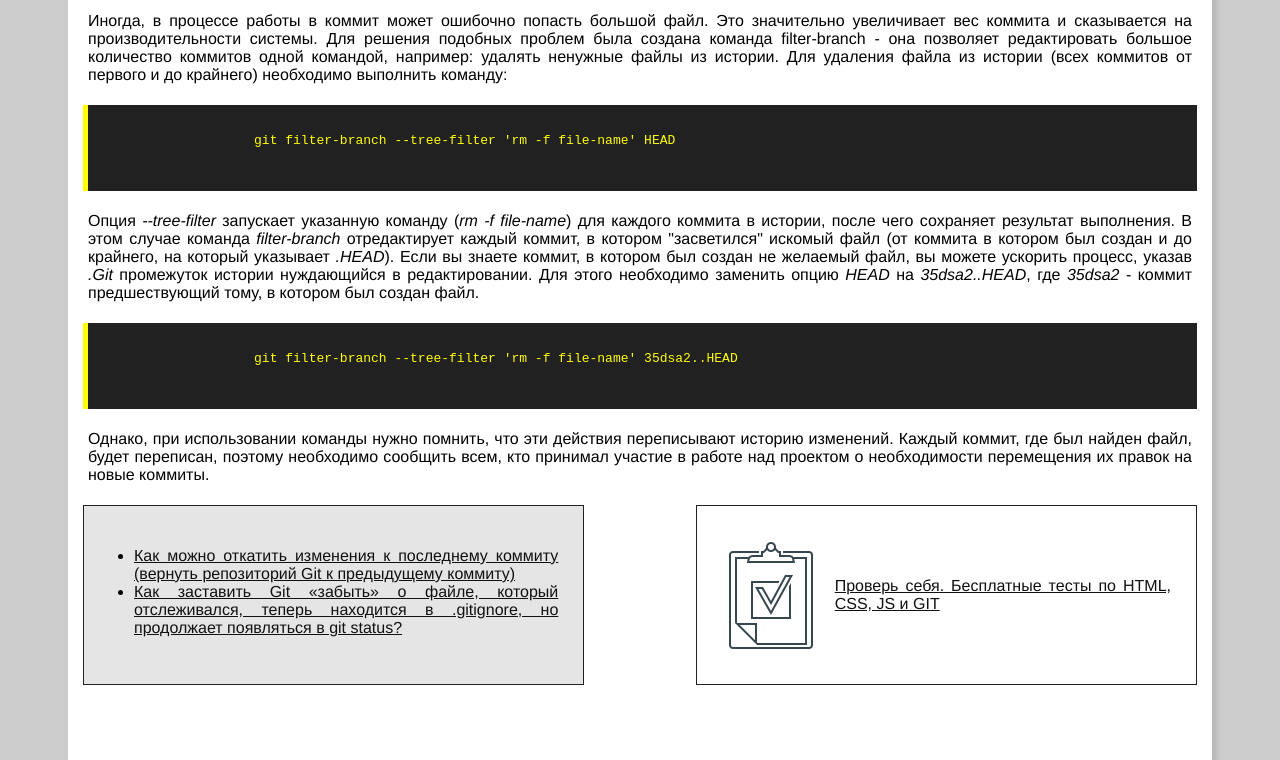
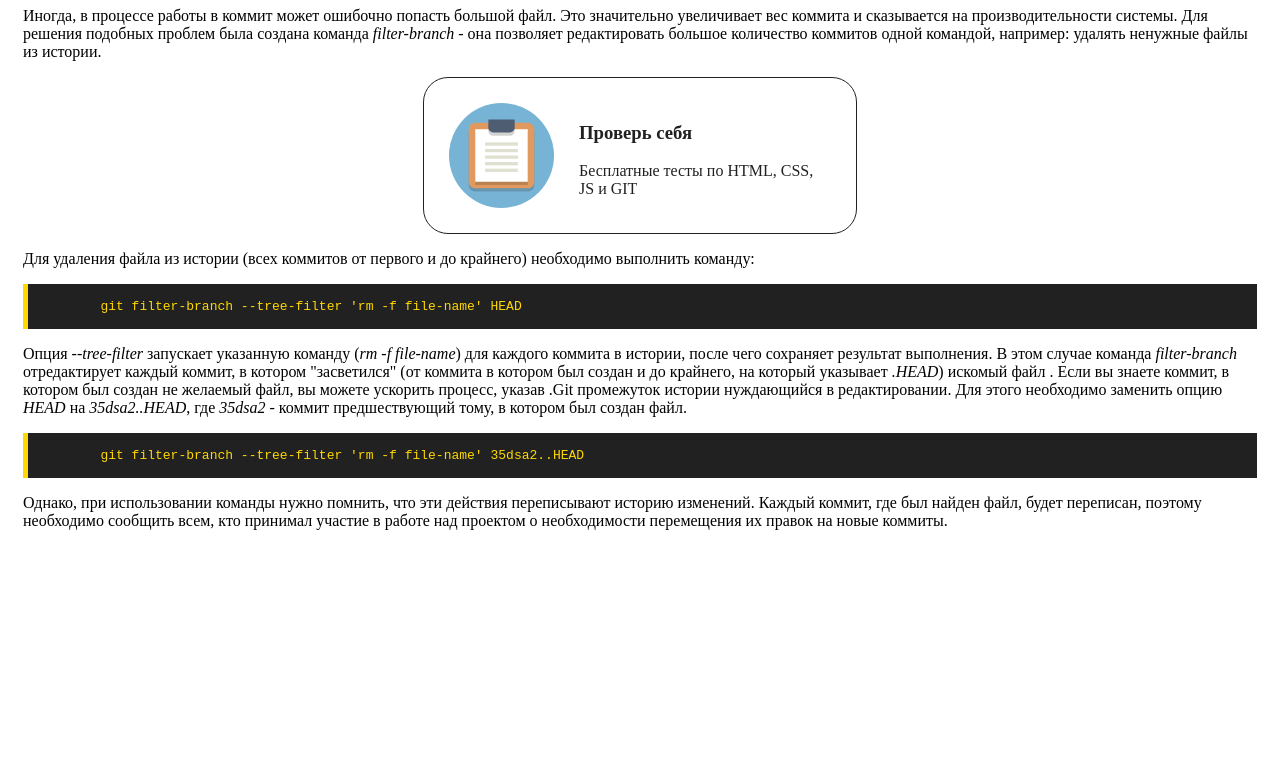
Before and after one commit to homka506/Challenge_Me, a plain HTML site: page index.html in a window 1280 px wide. Shown: the part 106-866 px from the top of the page. After the commit the page ends 800 px from the top, so only its background shows below. Drawn offline with Linux system fonts and the light colour scheme.

Commit message:
template adjustments

```diff
--- a/css/style.css
+++ b/css/style.css
@@ -1,90 +1,50 @@
-* {
-    -webkit-box-sizing: border-box;
-    -moz-box-sizing: border-box;
-    box-sizing: border-box;
-  }
-   html {
-    height: 100%;
+.chmb-body {
+    padding: 25px 15px;
 }
 
-html,
-body {
-    min-height: 100%;
-    font-family: "Helvetica Neue", Helvetica, Arial, sans-serif;
-    font-size: 1em;
-    background-color: #cccccc;
-    padding:  0 30px;
-}
-
-a {
-    display: flex;
-    color: #111;
-}
-a:hover{
-    text-decoration: none;
-}
-a:active{
-    text-decoration: none;
-    color: #0073aa;
-}
-
-p{
-    padding: 5px;
-}
-
-.chm-blog {
-    width: auto;
-    background-color: #ffffff;
-    padding: 25px 15px;
-    text-align: justify;
-    box-shadow: 5px 5px 5px rgba(0, 0, 0, .1);
-}
-
-.chm-blog__code{
-    position: relative;
+.chmb-body__code-wrapper{
     background-color: #212121;
-    display: flex;
     padding:0 0 0 10px;
-    width: auto;
-    color: #ffff00;
-    border-left:5px solid #ffff00;
+    color: #ffd800;
+    border-left:5px solid #ffd800;
 
 }
 
-.chm-blog__row{
-    display: flex;
-    flex-direction: row;
-    justify-content: space-between;
-
+/* Quiz advertisement start */
+.chmb-quiz-ad-wrapper {
+    margin: auto;
+    width: 35%;
+    border: 1px  solid #212121;
+    border-radius: 25px;
 }
 
-.chm-blog__articles{
-    width: 45%;
-    padding:25px 25px 25px 10px;
-    background-color: #e5e5e5;
-    position: relative;
-    margin-bottom: 50px;
-    border: 1px  solid #212121;
-
+.chmb-quiz-ad {
+    display: flex;
+    padding:25px;
+    color: #212121;
+    text-decoration: none;
 }
 
+.chmb-quiz-ad:hover {
+    text-decoration: underline;
+}
 
-.chm-blog__test{
-    width: 45%;
+.chmb-quiz-ad__picture svg {
+    min-width: 105px;
+    width: 100%;
+    height: 100%;
+    color: #212121;
+}
+
+.chmb-quiz-ad__picture {
     display: flex;
-    padding:25px 25px 25px 10px;
-    margin-bottom: 50px;
-    border: 1px  solid #212121;
+    justify-content: center;
+    align-items: center;
+    flex-grow: 1;
+}
 
+.chmb-ad-meta {
+    padding: 0 0 0 25px;
+    flex-grow: 3;
 }
-.chm-blog__test__picture{
-    max-width: 100%;
-    display: flex;
-    align-items: center;
-
-}
-.chm-blog__test__text{
-    display: flex;
-    align-items: center;
-
-}
+/* Quiz advertisement end */
--- a/index.html
+++ b/index.html
@@ -10,46 +10,53 @@
 </head>
 
 <body>
-    <main>
-
-        <div class="chm-blog">
-            <div class="chm-blog__body">
-                <div class="chm-blog__title">
+    <div class="chmb-body">
         <h1>Как удалить большой файл из истории коммитов?</h1>
-                </div>
         <p>
             Иногда, в процессе работы в коммит может ошибочно попасть большой файл. Это значительно увеличивает
             вес коммита и сказывается на производительности системы. Для решения подобных проблем была создана
-                    команда filter-branch - она позволяет редактировать большое количество коммитов одной командой,
+            команда <i>filter-branch</i> - она позволяет редактировать большое количество коммитов одной командой,
             например: удалять ненужные файлы из истории.
+        </p>
 
+        <div class="chmb-quiz-ad-wrapper">
+            <a class="chmb-quiz-ad" target="_blank" href="http://chm.org.ua/?utm_source=chm_blog">
+                <div class="chmb-quiz-ad__picture">
+                    <?xml version="1.0" ?><svg enable-background="new 0 0 64 64" height="64px" version="1.1" viewBox="0 0 64 64" width="64px" xml:space="preserve" xmlns="http://www.w3.org/2000/svg" xmlns:xlink="http://www.w3.org/1999/xlink"><g id="Layer_1"><g><circle cx="32" cy="32" fill="#77B3D4" r="32"/></g><g opacity="0.2"><path d="M48,14H16c-2.209,0-4,1.791-4,4v5.5V50c0,2.209,1.791,4,4,4h32c2.209,0,4-1.791,4-4V23.5V18    C52,15.791,50.209,14,48,14z" fill="#231F20"/></g><g><path d="M48,12H16c-2.209,0-4,1.791-4,4v5.5V48c0,2.209,1.791,4,4,4h32c2.209,0,4-1.791,4-4V21.5V16    C52,13.791,50.209,12,48,12z" fill="#E0995E"/></g><g opacity="0.2"><rect fill="#231F20" height="32" width="32" x="16" y="18"/></g><g><rect fill="#FFFFFF" height="32" width="32" x="16" y="16"/></g><g><rect fill="#E0E0D1" height="2" width="20" x="22" y="24"/></g><g><rect fill="#E0E0D1" height="2" width="20" x="22" y="28"/></g><g><rect fill="#E0E0D1" height="2" width="20" x="22" y="32"/></g><g><rect fill="#E0E0D1" height="2" width="20" x="22" y="36"/></g><g><rect fill="#E0E0D1" height="2" width="20" x="22" y="40"/></g><g opacity="0.2"><path d="M37,12H27h-3v3v1v1c0,1.657,1.343,3,3,3h10c1.657,0,3-1.343,3-3v-1v-1v-3H37z" fill="#231F20"/></g><g><path d="M37,10H27h-3v3v1v1c0,1.657,1.343,3,3,3h10c1.657,0,3-1.343,3-3v-1v-1v-3H37z" fill="#4F5D73"/></g></g><g id="Layer_2"/></svg>
+                </div>
+                <div class="chmb-ad-meta">
+                    <h3 class="chmb-ad-meta__title">
+                        Проверь себя
+                    </h3>
+                    <div class="chmb-ad-meta__subtitle">
+                        Бесплатные тесты по HTML, CSS, JS и GIT
+                    </div>
+                </div>
+            </a>
+        </div>
+        <p>
             Для удаления файла из истории (всех коммитов от первого и до крайнего) необходимо выполнить команду:
         </p>
-                <div class="chm-blog__code">
 
-                <pre>
-                <code>
+        <pre class="chmb-body__code-wrapper"><code>
         git filter-branch --tree-filter 'rm -f file-name' HEAD
-                </code>
-                </pre>
-                </div>
+        </code></pre>
+
         <p>
             Опция <i>--tree-filter</i> запускает указанную команду (<i>rm -f file-name</i>) для каждого коммита
             в истории, после чего сохраняет результат выполнения. В этом случае команда <i>filter-branch</i>
-                    отредактирует каждый коммит, в котором "засветился" искомый файл (от коммита в котором был создан и
-                    до крайнего, на который указывает <i>.HEAD</i>).
+            отредактирует каждый коммит, в котором "засветился" (от коммита в котором был создан и
+            до крайнего, на который указывает <i>.HEAD</i>) искомый файл .
             Если вы знаете коммит, в котором был создан не желаемый файл, вы можете ускорить процесс, указав
-                    <i>.Git</i> промежуток истории нуждающийся в редактировании. Для этого необходимо заменить опцию
+            .Git промежуток истории нуждающийся в редактировании. Для этого необходимо заменить опцию
             <i>HEAD</i> на <i>35dsa2..HEAD</i>, где <i>35dsa2</i> - коммит предшествующий тому, в котором был
             создан файл.
         </p>
-                <div class="chm-blog__code">
-                <pre>
-                <code>
+
+        <pre class="chmb-body__code-wrapper"><code>
         git filter-branch --tree-filter 'rm -f file-name' 35dsa2..HEAD
-                </code>
-                </pre>
-                </div>
+        </code></pre>
+
         <p>
             Однако, при использовании команды нужно помнить, что эти действия переписывают историю изменений.
             Каждый коммит, где был найден файл, будет переписан, поэтому необходимо сообщить всем, кто принимал
@@ -57,38 +64,5 @@
         </p>
 
     </div>
-            <div class="chm-blog__row">
-                <div class="chm-blog__articles">
-
-                    <ul>
-                        <li>
-                            <a
-                                href="https://git-scm.com/book/ru/v2/Git-%D0%B8%D0%B7%D0%BD%D1%83%D1%82%D1%80%D0%B8-%D0%A3%D1%85%D0%BE%D0%B4-%D0%B7%D0%B0-%D1%80%D0%B5%D0%BF%D0%BE%D0%B7%D0%B8%D1%82%D0%BE%D1%80%D0%B8%D0%B5%D0%BC-%D0%B8-%D0%B2%D0%BE%D1%81%D1%81%D1%82%D0%B0%D0%BD%D0%BE%D0%B2%D0%BB%D0%B5%D0%BD%D0%B8%D0%B5-%D0%B4%D0%B0%D0%BD%D0%BD%D1%8B%D1%85">Как
-                                можно откатить изменения к последнему коммиту (вернуть репозиторий Git к предыдущему
-                                коммиту)
-                            </a>
-                        </li>
-                        <li>
-                            <a
-                                href="https://git-scm.com/book/ru/v2/Git-%D0%B8%D0%B7%D0%BD%D1%83%D1%82%D1%80%D0%B8-%D0%A3%D1%85%D0%BE%D0%B4-%D0%B7%D0%B0-%D1%80%D0%B5%D0%BF%D0%BE%D0%B7%D0%B8%D1%82%D0%BE%D1%80%D0%B8%D0%B5%D0%BC-%D0%B8-%D0%B2%D0%BE%D1%81%D1%81%D1%82%D0%B0%D0%BD%D0%BE%D0%B2%D0%BB%D0%B5%D0%BD%D0%B8%D0%B5-%D0%B4%D0%B0%D0%BD%D0%BD%D1%8B%D1%85">Как
-                                заставить Git «забыть» о файле, который отслеживался, теперь находится в .gitignore, но
-                                продолжает появляться в git status?
-                            </a>
-                        </li>
-                    </ul>
-                </div>
-                <div class="chm-blog__test">
-                    <div class="chm-blog__test__picture">
-                        <img src="test/test.png" alt="test icon">
-                    </div>
-                    <div class="chm-blog__test__text">
-                        <a href="http://chm.org.ua/">Проверь себя. Бесплатные тесты по HTML, CSS, JS и GIT
-                        </a>
-                    </div>
-                </div>
-            </div>
-        </div>
-    </main>
 </body>
-
 </html>
```
Also changed, not shown: test/test.png (deleted). Lines whose indentation alone changed are shown as unchanged.
